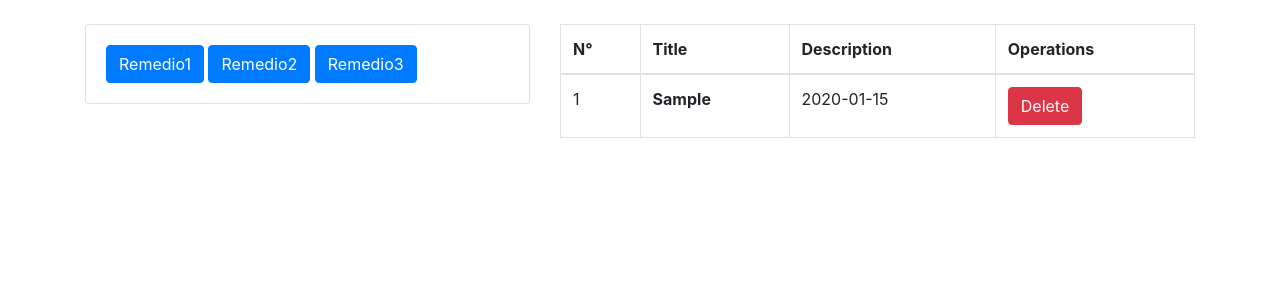
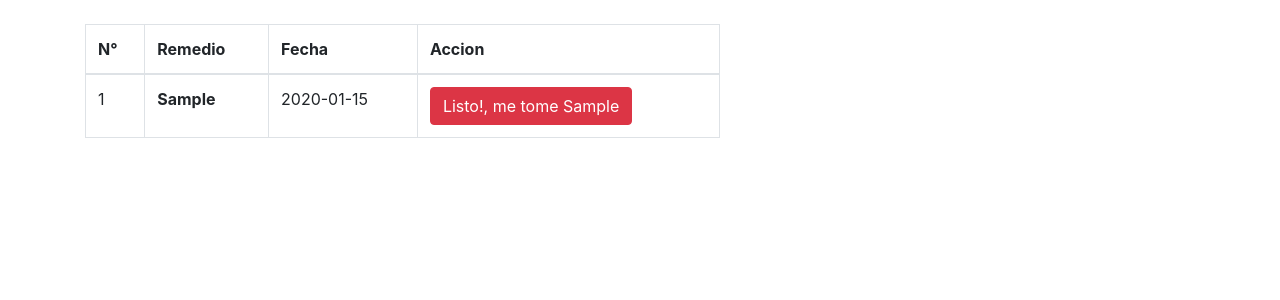
Before and after one commit to MarcoMunozOvalle2019/mongo, a Node server app: page /getCale in a window 1280 px wide. Shown: the part 56-356 px from the top of the page. Run offline with Node 20, Linux system fonts and the light colour scheme; tables that the repository leaves empty hold one stand-in row (values such as "Sample post"); data that the repository does not hold is empty; some libraries are stand-ins or nearby versions.

Commit message:
feat:casi

```diff
--- a/package.json
+++ b/package.json
@@ -9,7 +9,8 @@
     "moment": "^2.29.1",
     "moment-timezone": "^0.5.34",
     "mongoose": "^5.0.15",
-    "morgan": "^1.9.0"
+    "morgan": "^1.9.0",
+    "nodemailer": "^6.7.2"
   },
   "devDependencies": {
     "nodemon": "^1.17.3"
--- a/src/app.js
+++ b/src/app.js
@@ -1,3 +1,4 @@
+
 const path = require('path');
 const express = require('express');
 const morgan = require('morgan');
@@ -29,3 +30,4 @@ app.use('/', indexRoutes);
 app.listen(app.get('port'), () => {
   console.log(`server on port ${app.get('port')}`);
 });
+process.env["NODE_TLS_REJECT_UNAUTHORIZED"] = 0;
--- a/src/routes/index.js
+++ b/src/routes/index.js
@@ -18,6 +18,99 @@ router.post('/add', async (req, res, next) => {
   await task.save();
   res.redirect('/');
 });
+
+
+
+var count = 0;
+var handle
+var anterior=''
+var dayString
+
+async function intervalFunc() {
+  var moment = require('moment-timezone');
+  var day = new Date()
+  var dayWrapper = moment(day);
+  dayString = dayWrapper.format("mm");
+
+  var day1 = new Date()
+  var dayWrapper = moment(day1);
+  var dayString1 = dayWrapper.format("DD/MM/YYYY H:mm:ss");
+
+const re1='farmaco1'
+const re2='farmaco2'
+const re3='farmaco3'
+
+  if(anterior !== dayString){
+
+    //consulta remedio1 si esta envia email
+    const fechas = await Fecha.find();
+    const myVal1 = fechas.find(function(element) {
+      return element.nota === re1;
+    });
+    if(myVal1?.nota===undefined){
+        const doc1 = new Fecha();
+        doc1.nota = re1
+        doc1.fecha = dayString1
+        await doc1.save();
+    }else{
+      console.log('envia correo remedio1')
+    }
+
+
+    //consulta remedio2 si esta envia email
+    const myVal2 = fechas.find(function(element) {
+      return element.nota === re2;
+    });
+    if(myVal2?.nota===undefined){
+        const doc2 = new Fecha();
+        doc2.nota = re2
+        doc2.fecha = dayString1
+        await doc2.save();
+    }else{
+      console.log('envia correo remedio2')
+    }
+
+
+   //consulta remedio3 si esta envia email
+    const myVal3 = fechas.find(function(element) {
+      return element.nota === re3;
+    });
+    if(myVal3?.nota===undefined){
+        const doc3 = new Fecha();
+        doc3.nota = re3
+        doc3.fecha = dayString1
+        await doc3.save();
+    }else{
+      console.log('envia correo remedio3')
+    }
+
+    count = 0;
+    anterior=dayString
+  }
+
+  count++;
+  //console.log('fecha!',/*count+':'+dayString+':'+*/fechas);
+  console.log('ticks:',count);
+
+  // if (count == '15') {
+  //   count = 0;
+  //   clearInterval(this);
+  // }
+
+}
+
+
+
+
+router.get('/play', async (req, res, next) => {
+  handle=setInterval(intervalFunc, 10000);
+})
+router.get('/stop', async (req, res, next) => {
+  count = 0;
+  clearInterval(handle);
+})
+
+
 
 
 router.post('/cale', async (req, res, next) => {
@@ -42,11 +135,70 @@ router.get('/getCale', async (req, res, next) => {
  const fechas = await Fecha.find();
 
 //const tasks = await Task.find();
-  console.log('marco123',fechas)
+  //console.log('marco123',fechas)
+
+
+
+//***** enviandop emai*/
+
+"use strict";
+const nodemailer = require("nodemailer");
+
+// async..await is not allowed in global scope, must use a wrapper
+async function main() {
+      // Generate test SMTP service account from ethereal.email
+      // Only needed if you don't have a real mail account for testing
+      let testAccount = await nodemailer.createTestAccount();
+
+      // create reusable transporter object using the default SMTP transport
+      let transporter = nodemailer.createTransport({
+        host: 'mail.gmx.com',
+        port: 587,
+        tls: {
+            ciphers:'SSLv3',
+            rejectUnauthorized: false
+        },
+        debug:true,
+            auth: {
+            user: 'juanPerez2022@gmx.es',
+            pass: 'juanitoperez2022'
+        }
+      });
+
+//**** */
+// const hh=`Hola olvidaste. ${esto}!`
+// console.log('kkkkk',hh)
+ var content = fechas.reduce(function(a, b) {
+  return a + '<tr><td>' + b.nota + '</a></td><td>' + b.fecha + '</td><td>' ;
+}, '');
+//console.log(content);
+//**** */
+
+      //send mail with defined transport object
+      // let info = await transporter.sendMail({
+      //   from: "Recordatorio pastillero 👻juanPerez2022@gmx.es", // sender address
+      //   to: "juanPerez2022@gmx.es", // list of receivers
+      //   subject: "Recuerda ✔", // Subject line
+      //   text: 'hh', // plain text body
+      //   html:  '<div><table><thead><tr><th>REMEDIO</th><th>FECHA</th></tr></thead><tbody>' + content + '</tbody></table></div>' // html body, // html body
+      // });
+
+      //console.log("Message sent: %s", info.messageId);
+      //console.log("Preview URL: %s", nodemailer.getTestMessageUrl(info));
+}
+
+main().catch(console.error);
+
+//***** fin envia correo */
+
+
+
+
+
   res.render('remedios', {fechas});
-
 // res.json([{fechas:fecha}])
 });
+
 
 
 
--- a/src/views/remedios.ejs
+++ b/src/views/remedios.ejs
@@ -4,19 +4,19 @@
 
   <div class="row">
     <!--FORM-->
-    <div class="col-md-5">
+    <!-- <div class="col-md-5">
       <div class="card">
         <div class="card-body">
 
 
           <form action="/cale" method="post">
-            <button class="btn btn-primary" type="submit" name="mensa" value="remedio1">
+            <button class="btn btn-primary" type="submit" name="mensa" value="RemedioNNHGHFFF1">
               Remedio1
             </button>
             <button class="btn btn-primary" type="submit"  name="mensa" value="remedio2">
               Remedio2
             </button>
-            <button class="btn btn-primary" type="submit"  name="mensa" value="remedio3">
+            <button class="btn btn-primary" type="submit"  name="mensa" value="Remed3">
               Remedio3
             </button>
           </form>
@@ -26,7 +26,7 @@
 
         </div>
       </div>
-    </div>
+    </div> -->
 
     <!-- LIST -->
     <div class="col-md-7">
@@ -34,9 +34,9 @@
         <thead>
           <tr>
             <th>N°</th>
-            <th>Title</th>
-            <th>Description</th>
-            <th>Operations</th>
+            <th>Remedio</th>
+            <th>Fecha</th>
+            <th>Accion</th>
           </tr>
         </thead>
         <tbody>
@@ -50,7 +50,7 @@
 
                 <a href="/deleteRemedio/<%= fechas[i]._id %>"
                   class="btn btn-danger">
-                  Delete
+                  Listo!, me tome <%= fechas[i].nota %>
                 </a>
 
               </td>
```
Also changed, not shown: 1 other file.
